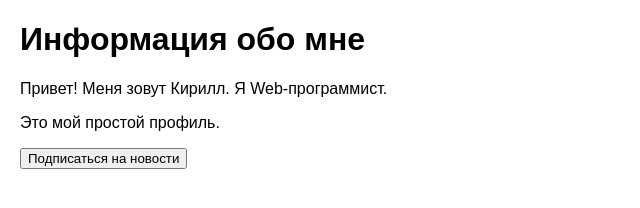
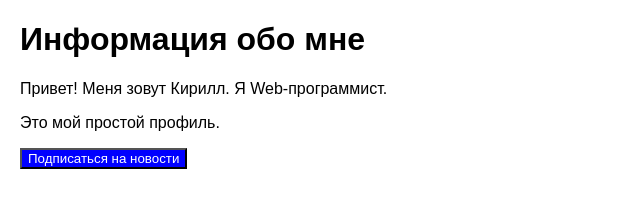
Before and after one commit to smoovil1711/lab_git6, a plain HTML site: page index.html in a window 1280 px wide. Shown: the whole page, without its empty margins (0-640 px from the left). Drawn offline with Linux system fonts and the light colour scheme.

Commit message:
добавили синий цвет кнопке.

```diff
--- a/index.html
+++ b/index.html
@@ -9,6 +9,10 @@
            font-family: Arial, sans-serif;
            margin: 20px;
         }
+        button {             background-color: blue;
+            color: white;
+       }
+
     </style>
 </head>
 <body>
```
